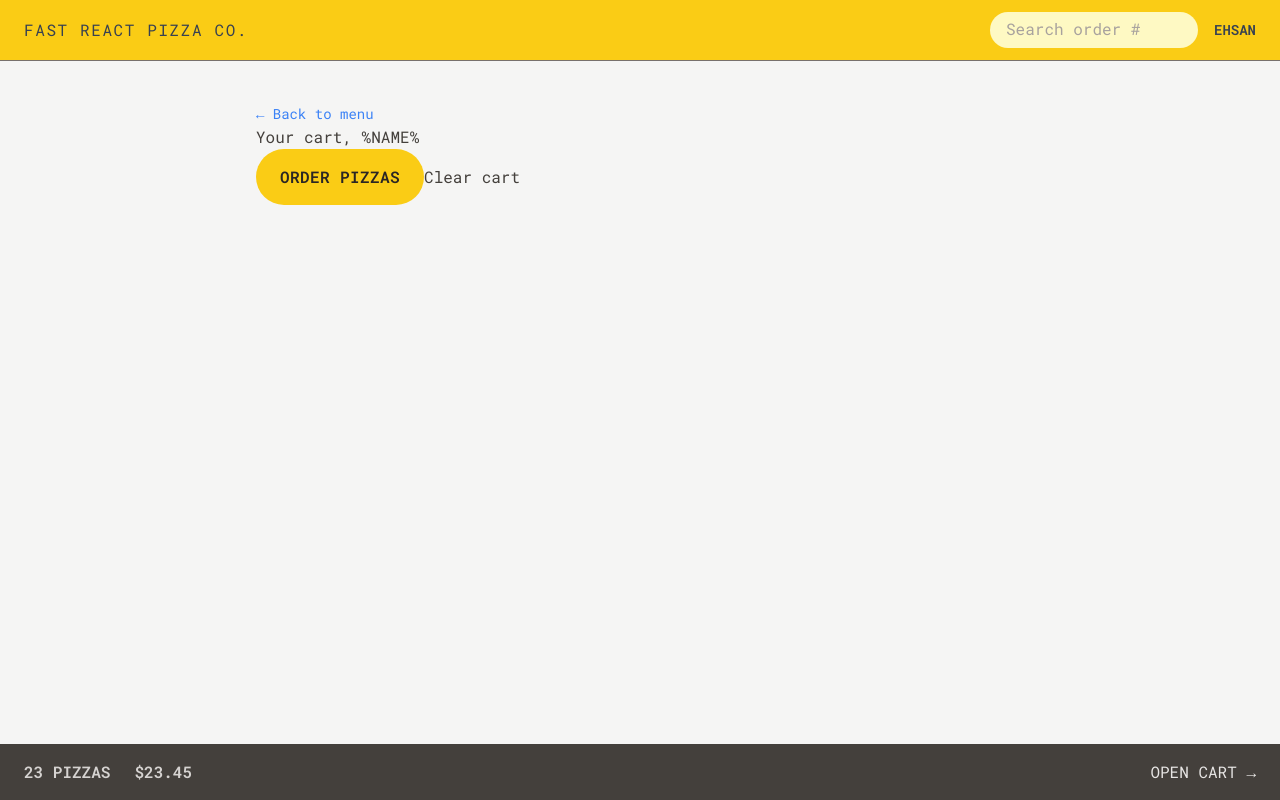
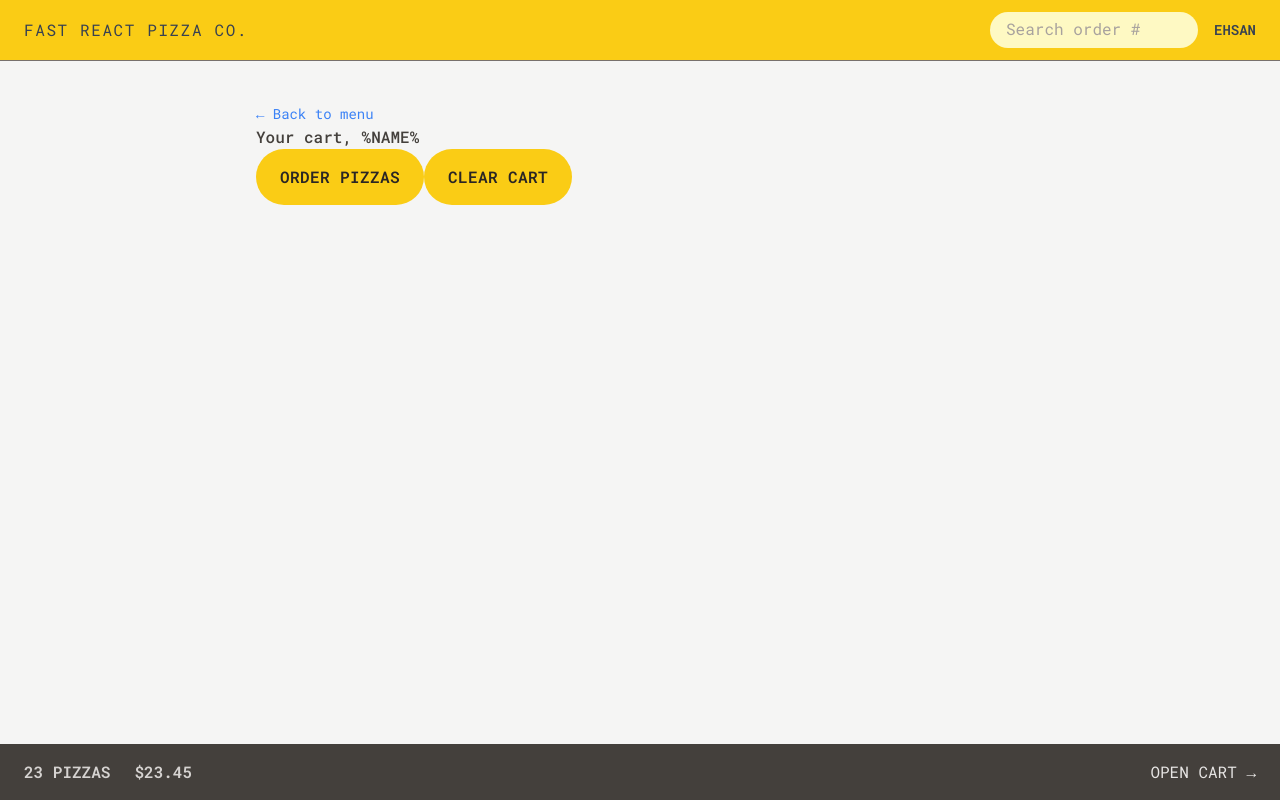
Before and after one commit to ehsanmehrjoo/Fast-React-Pizza, a React (Vite) app: page /cart in a window 1280 px wide. Built offline with nearby package versions, Linux system fonts and the light colour scheme.

Commit message:
Update Cart  tailwind

```diff
--- a/src/features/cart/Cart.jsx
+++ b/src/features/cart/Cart.jsx
@@ -33,12 +33,12 @@ function Cart() {
     <div>
       <LinkButton  to="/menu" className='text-sm text-blue-500 hover:text-blue-600 hover:underline'>&larr; Back to menu</LinkButton>
 
-      <h2>Your cart, %NAME%</h2>
+      <h2 className='font-medium text-base'>Your cart, %NAME%</h2>
 
       <div>
-      <Button to="/order/new">Order pizzas</Button>
+      <Button to="/order/new" type='primary'>Order pizzas</Button>
 
-        <button>Clear cart</button>
+        <Button type='primaryClear'>Clear cart</Button>
       </div>
     </div>
   );
```
